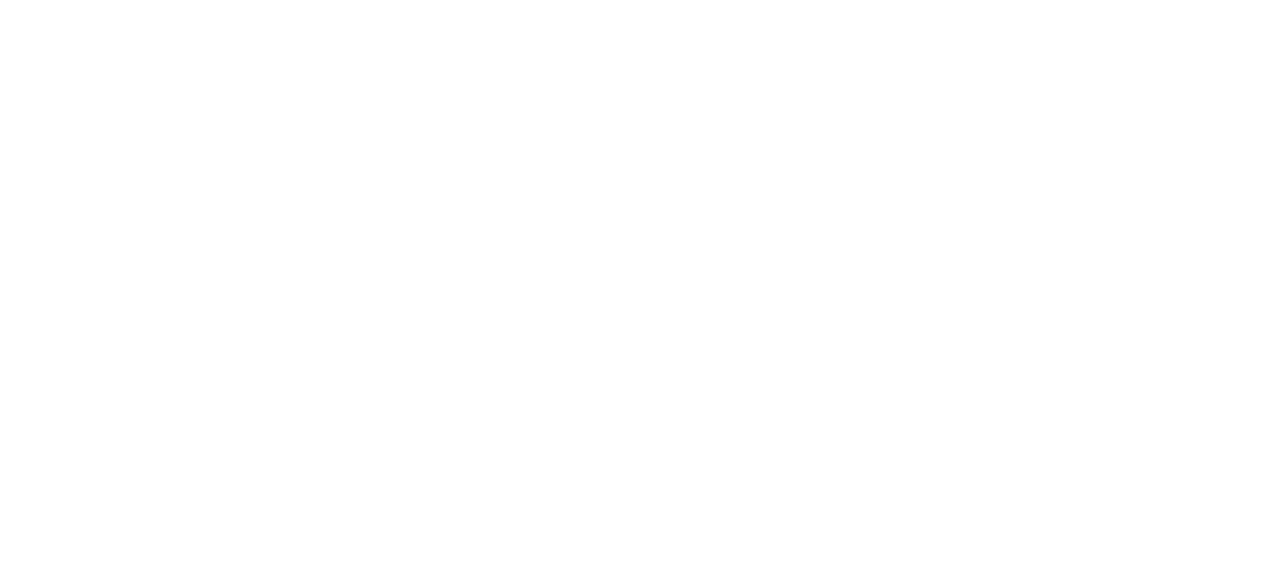
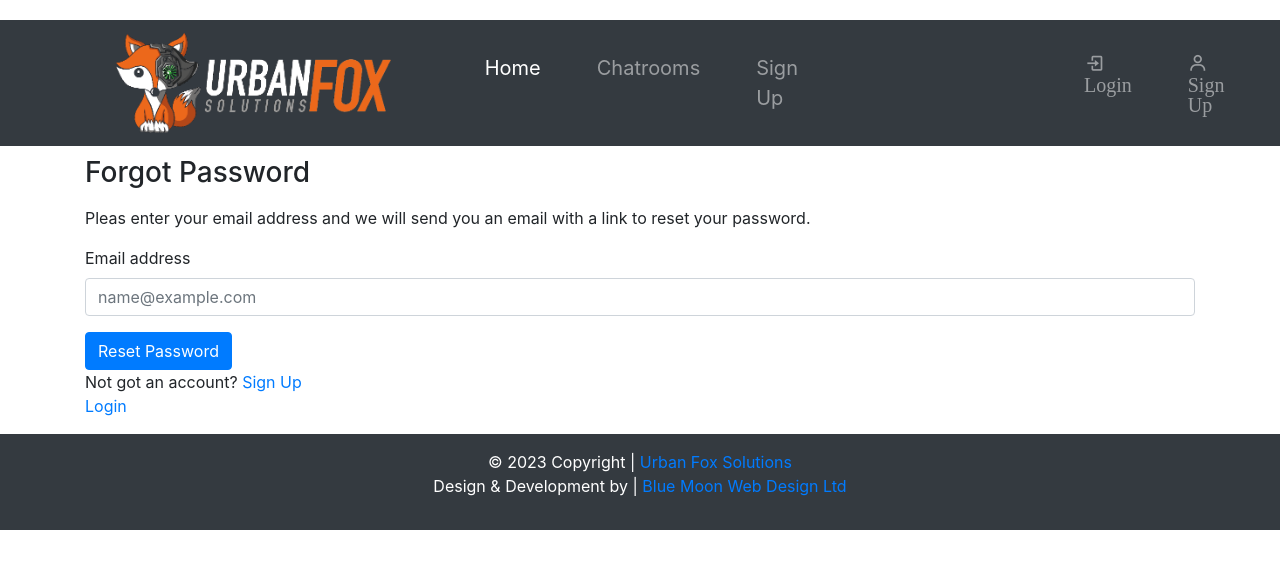
Before and after one commit to tomking1983/chatroom, a plain HTML site: page reset-password.html in a window 1280 px wide. Drawn offline with nearby package versions, Linux system fonts and the light colour scheme.

Commit message:
forgot password page done

```diff
--- a/reset-password.html
+++ b/reset-password.html
@@ -0,0 +1,92 @@
+<!DOCTYPE html>
+<html lang="en">
+
+<head>
+  <meta charset="UTF-8" />
+  <meta http-equiv="X-UA-Compatible" content="IE=edge" />
+  <meta name="viewport" content="width=device-width, initial-scale=1.0" />
+  <!-- Stylesheets -->
+  <!-- Bootstrap -->
+  <link rel="stylesheet" href="https://cdn.jsdelivr.net/npm/bootstrap@4.5.3/dist/css/bootstrap.min.css"
+    integrity="sha384-TX8t27EcRE3e/ihU7zmQxVncDAy5uIKz4rEkgIXeMed4M0jlfIDPvg6uqKI2xXr2" crossorigin="anonymous" />
+  <link href="https://unpkg.com/boxicons@2.1.4/css/boxicons.min.css" rel="stylesheet" />
+  <!-- Local -->
+  <link rel="stylesheet" href="/style.css" />
+  <title>Chatroom</title>
+</head>
+
+<body>
+  <nav class="navbar navbar-expand-lg navbar-dark bg-dark">
+    <a class="navbar-brand" href="#">
+      <img src="/assets/images/urban-fox-logo.png" alt="" />
+    </a>
+    <button class="navbar-toggler" type="button" data-toggle="collapse" data-target="#navbarTogglerDemo02"
+      aria-controls="navbarTogglerDemo02" aria-expanded="false" aria-label="Toggle navigation">
+      <span class="navbar-toggler-icon"></span>
+    </button>
+
+    <div class="collapse navbar-collapse" id="navbarTogglerDemo02">
+      <ul class="navbar-nav mr-auto mt-2 mt-lg-0 nav-menu-links">
+        <li class="nav-item active">
+          <a class="nav-link" href="/index.html">Home <span class="sr-only">(current)</span></a>
+        </li>
+        <li class="nav-item">
+          <a class="nav-link" href="/login.html">Chatrooms</a>
+        </li>
+        <li class="nav-item">
+          <a class="nav-link" href="/registration.html">Sign Up</a>
+        </li>
+      </ul>
+      <ul class="navbar-nav mr-auto mt-2 mt-lg-0 nav-menu-links">
+        <li class="nav-item">
+          <a class="nav-link bx bx-log-in logout" href="/login.html"> Login</a>
+        </li>
+        <li class="nav-item">
+          <a class="nav-link bx bx-user" href="#"> Sign Up</a>
+        </li>
+      </ul>
+    </div>
+  </nav>
+
+  <main>
+    <div class="container">
+      <h1 class="h3 mb-3">Forgot Password</h1>
+      <p>
+        Pleas enter your email address and we will send you an email with a link to reset your password.
+      </p>
+      <form>
+        <div class="form-group">
+          <label for="exampleFormControlInput1">Email address</label>
+          <input type="email" class="form-control" required id="exampleFormControlInput1"
+            placeholder="name@example.com">
+        </div>
+        <button type="submit" class="btn btn-primary">Reset Password</button>
+        <p>
+          Not got an account? <a href="/registration.html">Sign Up</a><br />
+          <a href="/reset-password.html">Login</a>
+        </p>
+
+
+      </form>
+
+    </div>
+  </main>
+
+  <!-- Footer -->
+  <footer class="page-footer font-small blue">
+    <!-- Copyright -->
+    <div class="footer-copyright text-center py-3 bg-dark">
+      © 2023 Copyright |
+      <a href="https://urbanfox.org.uk/" target="_blank">
+        Urban Fox Solutions</a>
+      <p>
+        Design & Development by |<a href="https://bluemoonwebdesign.co.uk" target="_blank">
+          Blue Moon Web Design Ltd</a>
+      </p>
+    </div>
+    <!-- Copyright -->
+  </footer>
+  <!-- Footer -->
+</body>
+
+</html>
--- a/style.css
+++ b/style.css
@@ -13,9 +13,7 @@ nav {
 }
 
 .nav-menu-links {
-    font-size: 1rem;
-    /* right hand side */
-    /* margin-left: auto; */
+    font-size: 20px;
     margin-left: 50px;
 }
 
@@ -32,15 +30,7 @@ nav {
 .logout {
     margin-left: 180px;
 }
-
-
-.chat-online {
-    color: #34ce57
-}
-
-.chat-offline {
-    color: #e4606d
-}
+/* end nav */
 
 .chat-messages {
     display: flex;
@@ -84,7 +74,7 @@ nav {
     margin-bottom: 10px;
 }
 
-/* Member Area */
+/* member-area.html */
 .card {
     border: none;
     padding: 10px
@@ -92,6 +82,7 @@ nav {
 .card-img-top {
     border-radius: 50px !important;;
 }
+/* end member-area.html */
 
 .list-group-item {
     margin-bottom: 5px;
```
Also changed, not shown: chatroom.html (+61 -31 lines), index.html (+17 -33 lines), login.html (+18 -35 lines), member-area.html (+5 -5 lines), registration.html (+16 -33 lines), my-profile.html (added).
